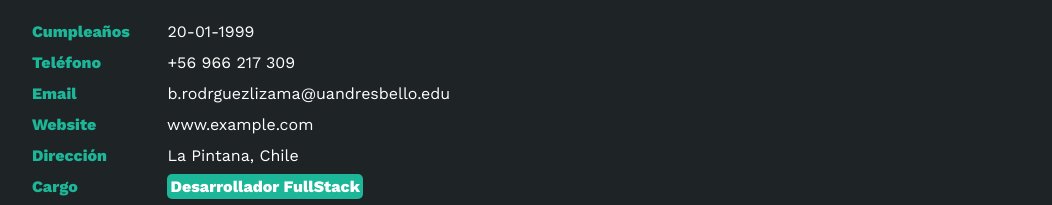
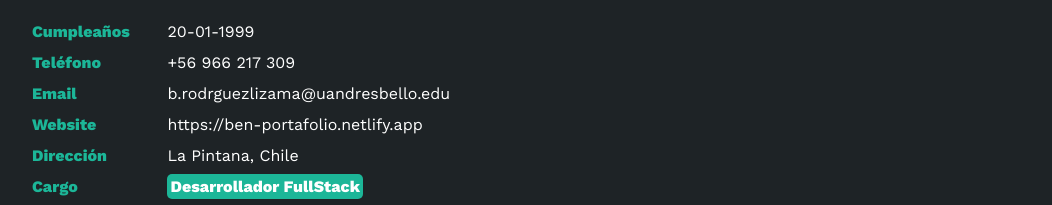
Before and after one commit to Bem20/PortafolioBen, a plain HTML site: page index.html in a window 1280 px wide. Shown: the part 1029-1234 px from the top of the page, without its empty margins (58-1110 px from the left). Drawn offline with nearby package versions, Linux system fonts and the light colour scheme.

Commit message:
Add files via upload

```diff
--- a/index.html
+++ b/index.html
@@ -70,7 +70,7 @@
                         </li>
                         <li>
                             <strong>Website</strong>
-                            www.example.com
+                            https://ben-portafolio.netlify.app
                         </li>
                         <li>
                             <strong>Dirección</strong>
```
